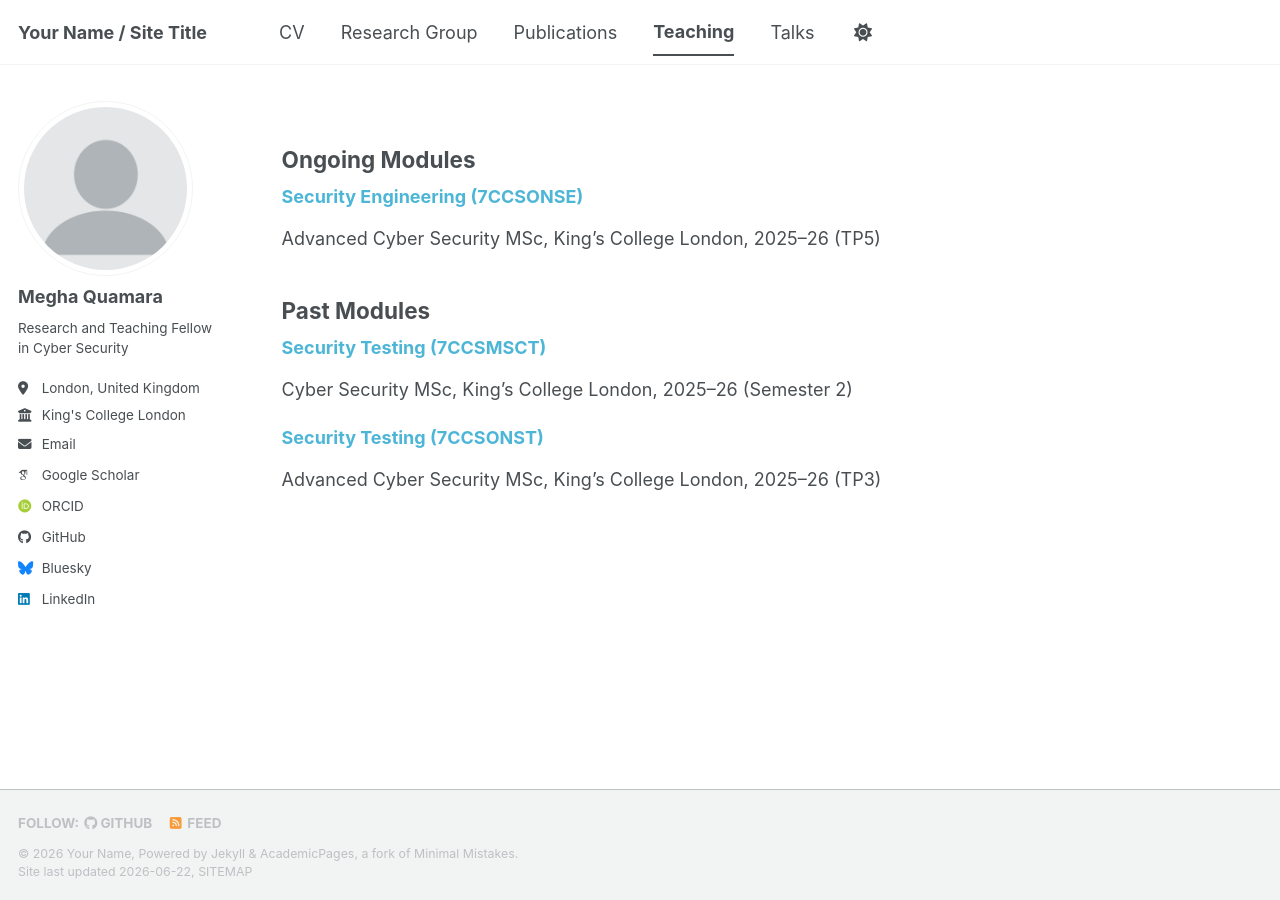
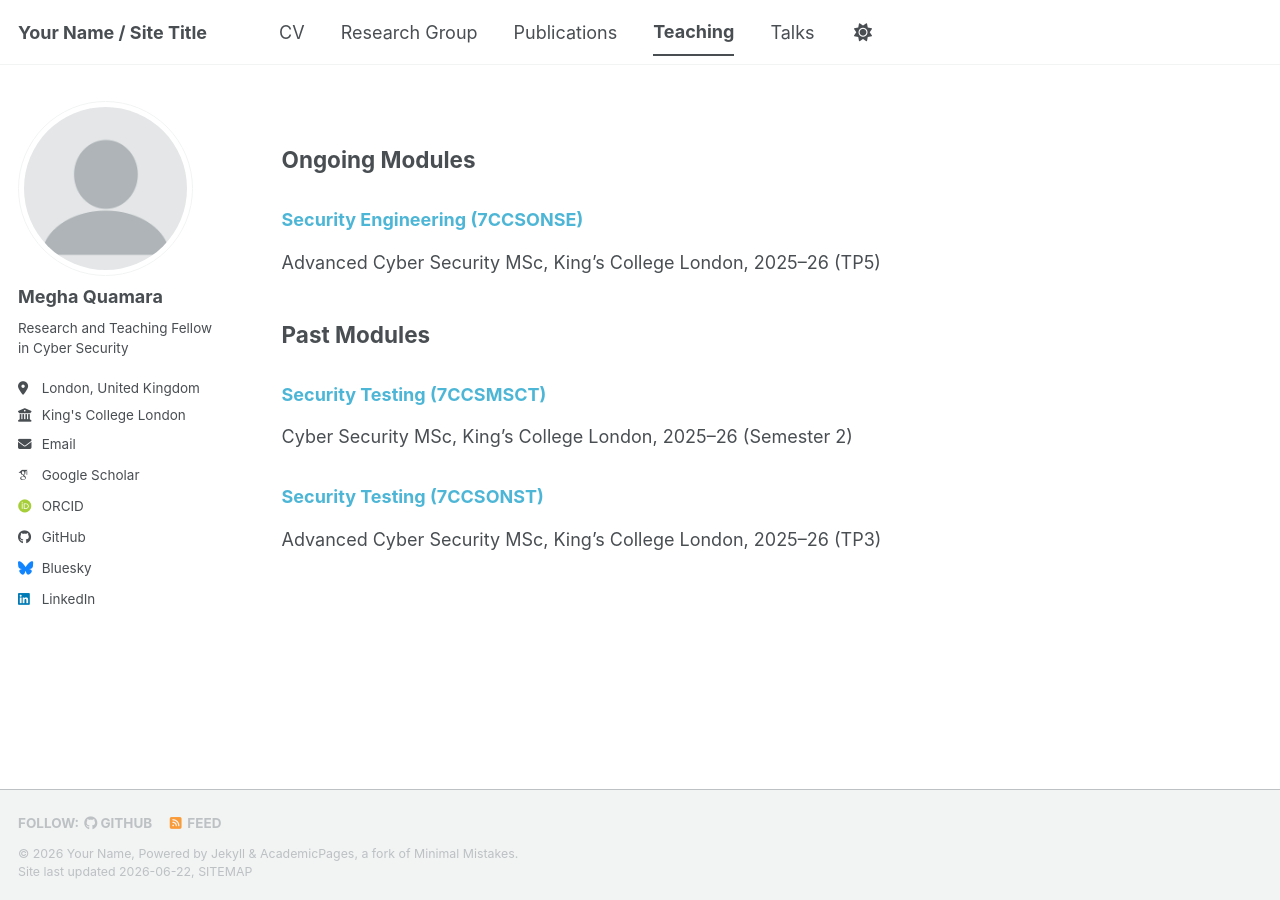
Before and after one commit to meghaquamara/personal-website, a Jekyll site: the page built from _pages/teaching.md, in a window 1280 px wide. Built offline with Jekyll 4.4.1, drawn with Linux system fonts in a browser that asks for light colours; some web fonts are replaced; a script bundle is joined from its source files by our own code; library files that are not in the unit come from our copies.

Commit message:
Update main.scss

```diff
--- a/assets/css/main.scss
+++ b/assets/css/main.scss
@@ -64,7 +64,6 @@
 }
 
 .teaching-course {
-    margin-top: 0.7em !important;      /* space before a module */
     margin-bottom: 0.1em !important;   /* space after title */
 }
 
```
